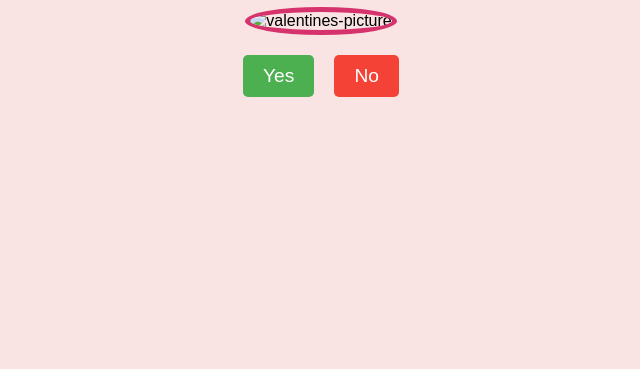
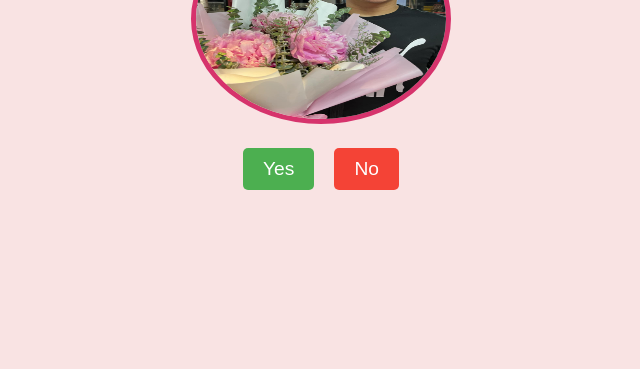
Before and after one commit to diegster123/valentines2, a plain HTML site: page pages/valentine.html in a window 1280 px wide. Shown: the part 431-800 px from the top of the page, without its empty margins (319-959 px from the left). Drawn offline with Linux system fonts and the light colour scheme.

Commit message:
Add image

```diff
--- a/pages/valentine.html
+++ b/pages/valentine.html
@@ -11,7 +11,7 @@
 			<h1 class="name">Macy</h1>
 			<h1 class="question">Will you be my Valentine?</h1>
 			<img
-				src="../images/your-picture.jpg"
+				src="../images/48342ae6-6b65-43d4-b801-565bd8a6de43.jpg"
 				alt="valentines-picture"
 				class="profile-pic"
 			/>
--- a/styles.css
+++ b/styles.css
@@ -107,7 +107,7 @@ body {
 }
 
 .profile-pic {
-	width: 200px;
+	width: 250px;
 	height: 200px;
 	border-radius: 50%;
 	border: 5px solid #d6336c;
```
Also changed, not shown: images/48342ae6-6b65-43d4-b801-565bd8a6de43.jpg (added).
